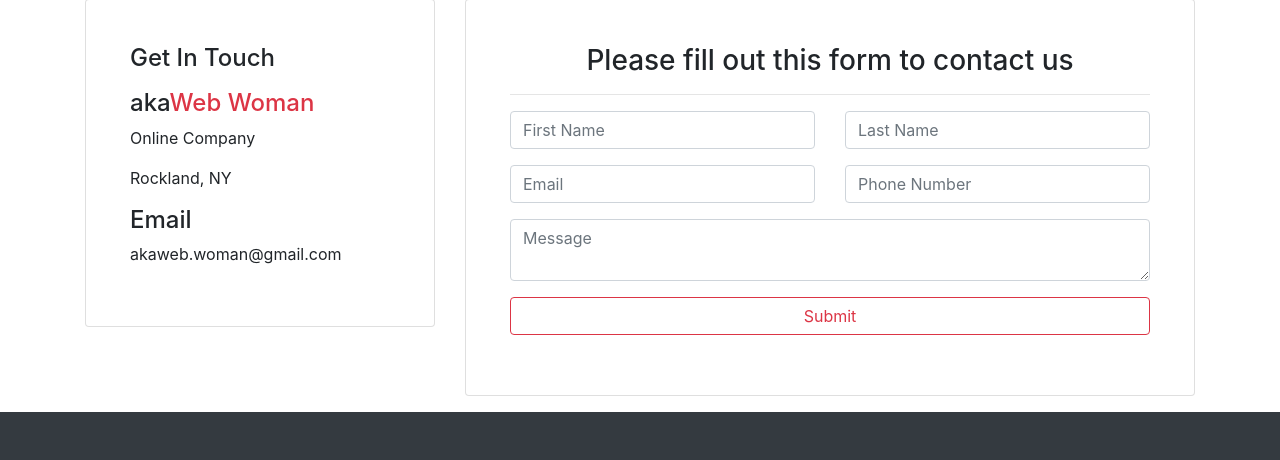
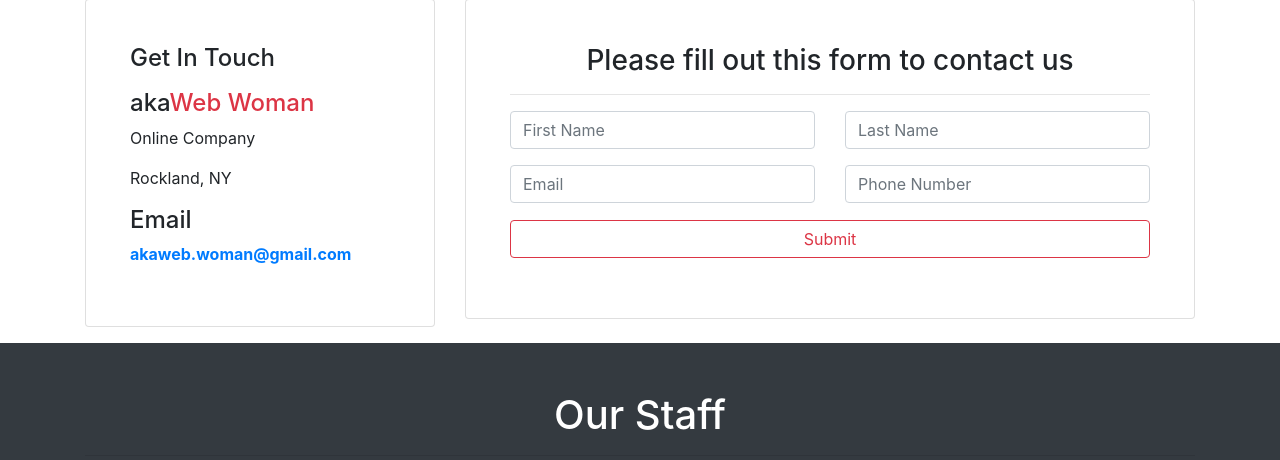
Before and after one commit to angeliqueb71/abbweb, a Rails app: page /contact in a window 1280 px wide. Shown: the part 288-748 px from the top of the page. Run offline with Rails 7, Linux system fonts and the light colour scheme; style sheets or scripts are compiled from the project's sources; some libraries are stand-ins or nearby versions; some web fonts are replaced.

Commit message:
email goes live

```diff
--- a/app/views/contact/index.html.erb
+++ b/app/views/contact/index.html.erb
@@ -36,7 +36,9 @@
               <p>Online Company</p>
               <p>Rockland, NY</p>
               <h4>Email</h4>
-              <p>akaweb.woman@gmail.com</p>
+              <a class="linkemail" href="mailto:akaweb.woman@gmail.com">
+                <b><p>akaweb.woman@gmail.com
+              </p></b></a>
               <!-- <h4>Phone</h4>
               <p>(555) 555-5555</p> -->
             </div>
@@ -71,13 +73,14 @@
               </div>
               <div class="row">
                 <div class="col-md-12">
-                  <div class="form-group">
+                  <!-- <div class="form-group">
                     <textarea class="form-control" placeholder="Message"></textarea>
-                  </div>
+                  </div> -->
                 </div>
                 <div class="col-md-12">
                   <div class="form-group">
-                    <input type="submit" value="Submit" class="btn btn-outline-danger btn-block">
+                    <a class="linkemail" href="mailto:akaweb.woman@gmail.com">
+                    <input type="submit" value="Submit" class="btn btn-outline-danger btn-block"></a>
                   </div>
                 </div>
               </div>
```
